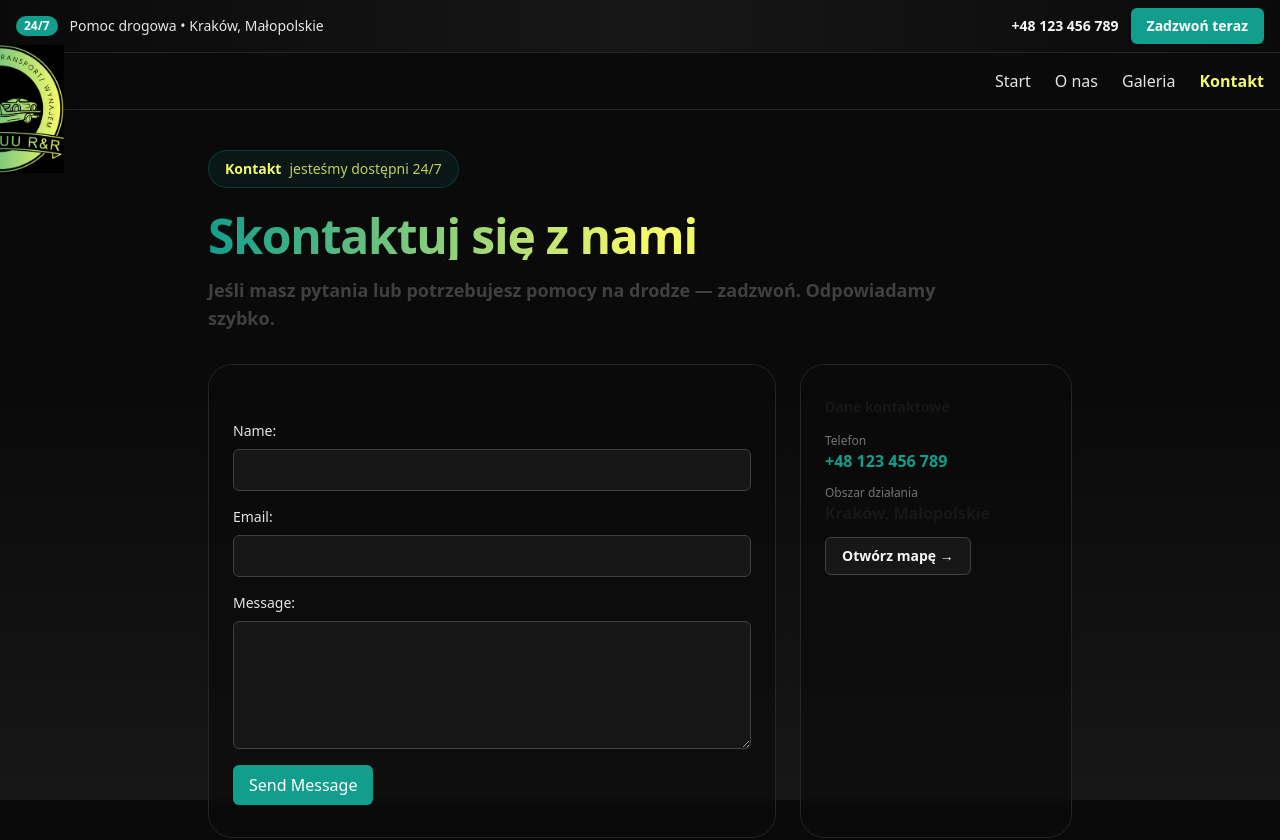
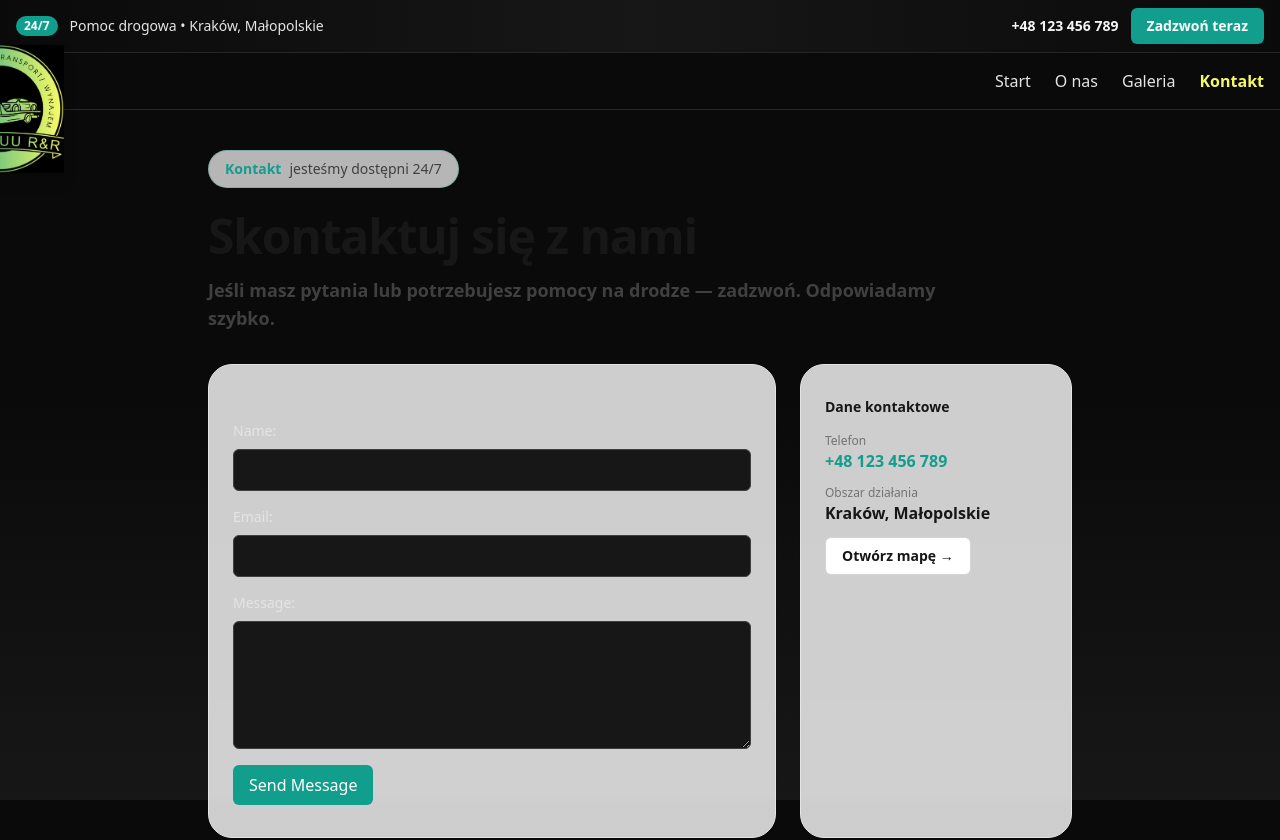
Before and after one commit to infanymous/skubisuu, a Next.js app: page /contact in a window 1280 px wide. Shown: the top 840 px of the page. Built offline with nearby package versions, Linux system fonts and the light colour scheme.

Commit message:
changes to text

```diff
--- a/src/app/about/page.tsx
+++ b/src/app/about/page.tsx
@@ -7,19 +7,19 @@ const AboutPage = () => {
     return (
         <div className="about-page">
             <div className="mx-auto max-w-5xl">
-                <div className="inline-flex items-center gap-2 rounded-full border border-primary/25 bg-primary/10 px-4 py-2 text-sm text-secondary">
+                <div className="inline-flex items-center gap-2 rounded-full border border-primary/30 bg-white/70 backdrop-blur px-4 py-2 text-sm text-primary">
                     <span className="font-semibold">O nas</span>
-                    <span className="text-secondary/80">poznaj Skubisuu Racing &amp; Rent</span>
+                    <span className="text-neutral-700">poznaj Skubisuu Racing &amp; Rent</span>
                 </div>
 
-                <h1 className="mt-6 text-4xl sm:text-5xl font-extrabold tracking-tight leading-[1.05] mb-2 bg-gradient-to-r from-primary via-secondary to-secondary bg-clip-text text-transparent">
+                <h1 className="mt-6 text-4xl sm:text-5xl font-extrabold tracking-tight text-neutral-900">
                     Kim jesteśmy?
                 </h1>
                 <p className="mt-4 text-lg font-semibold text-neutral-700 max-w-3xl">
                     Szybka pomoc drogowa, holowanie i wsparcie po kolizji — 24/7.
                 </p>
 
-                <div className="mt-8 rounded-3xl border border-neutral-800 bg-neutral-950/60 backdrop-blur-sm px-6 py-8 shadow-sm">
+                <div className="mt-8 rounded-3xl border border-neutral-200 bg-white/80 backdrop-blur-sm px-6 py-8 shadow-sm">
                     <div className="space-y-4 text-neutral-700 leading-relaxed">
                         <p>
                             Welcome to our company! We are dedicated to providing the best services to our clients.
@@ -42,7 +42,7 @@ const AboutPage = () => {
                         </a>
                         <Link
                             href="/gallery"
-                            className="inline-flex items-center justify-center rounded-md border border-neutral-700 bg-neutral-900 px-6 py-3 text-neutral-100 font-semibold hover:bg-neutral-800"
+                            className="inline-flex items-center justify-center rounded-md border border-neutral-300 bg-white px-6 py-3 text-neutral-900 font-semibold hover:bg-neutral-50"
                         >
                             Zobacz realizacje
                         </Link>
--- a/src/app/contact/page.tsx
+++ b/src/app/contact/page.tsx
@@ -10,12 +10,12 @@ const ContactPage = () => {
     return (
         <div className="contact-page">
             <div className="mx-auto max-w-5xl">
-                <div className="inline-flex items-center gap-2 rounded-full border border-primary/25 bg-primary/10 px-4 py-2 text-sm text-secondary">
+                <div className="inline-flex items-center gap-2 rounded-full border border-primary/30 bg-white/70 backdrop-blur px-4 py-2 text-sm text-primary">
                     <span className="font-semibold">Kontakt</span>
-                    <span className="text-secondary/80">jesteśmy dostępni 24/7</span>
+                    <span className="text-neutral-700">jesteśmy dostępni 24/7</span>
                 </div>
 
-                <h1 className="mt-6 text-4xl sm:text-5xl font-extrabold tracking-tight leading-[1.05] mb-2 bg-gradient-to-r from-primary via-secondary to-secondary bg-clip-text text-transparent">
+                <h1 className="mt-6 text-4xl sm:text-5xl font-extrabold tracking-tight text-neutral-900">
                     Skontaktuj się z nami
                 </h1>
                 <p className="mt-4 text-lg font-semibold text-neutral-700 max-w-3xl">
@@ -23,7 +23,7 @@ const ContactPage = () => {
                 </p>
 
                 <div className="mt-8 grid grid-cols-1 lg:grid-cols-3 gap-6">
-                    <div className="lg:col-span-2 rounded-3xl border border-neutral-800 bg-neutral-950/60 backdrop-blur-sm px-6 py-8 shadow-sm">
+                    <div className="lg:col-span-2 rounded-3xl border border-neutral-200 bg-white/80 backdrop-blur-sm px-6 py-8 shadow-sm">
                         <form>
                             <div>
                                 <label htmlFor="name">Name:</label>
@@ -41,7 +41,7 @@ const ContactPage = () => {
                         </form>
                     </div>
 
-                    <div className="rounded-3xl border border-neutral-800 bg-neutral-950/60 backdrop-blur-sm px-6 py-8 shadow-sm">
+                    <div className="rounded-3xl border border-neutral-200 bg-white/80 backdrop-blur-sm px-6 py-8 shadow-sm">
                         <div className="text-sm font-semibold text-neutral-900">Dane kontaktowe</div>
                         <div className="mt-4 space-y-3 text-neutral-700">
                             <div>
@@ -56,7 +56,7 @@ const ContactPage = () => {
                             </div>
                             <div>
                                 <a
-                                    className="inline-flex items-center justify-center rounded-md border border-neutral-700 bg-neutral-900 px-4 py-2 text-sm font-semibold text-neutral-100 hover:bg-neutral-800"
+                                    className="inline-flex items-center justify-center rounded-md border border-neutral-300 bg-white px-4 py-2 text-sm font-semibold text-neutral-900 hover:bg-neutral-50"
                                     href={mapsHref}
                                     target="_blank"
                                     rel="noreferrer"
--- a/src/app/gallery/page.tsx
+++ b/src/app/gallery/page.tsx
@@ -26,18 +26,18 @@ const GalleryPage = () => {
     return (
 		<div className="gallery-container">
 			<div className="mx-auto max-w-5xl">
-				<div className="inline-flex items-center gap-2 rounded-full border border-primary/25 bg-primary/10 px-4 py-2 text-sm text-secondary">
+				<div className="inline-flex items-center gap-2 rounded-full border border-primary/30 bg-white/70 backdrop-blur px-4 py-2 text-sm text-primary">
 					<span className="font-semibold">Galeria</span>
-					<span className="text-secondary/80">zobacz nasze realizacje</span>
+					<span className="text-neutral-700">zobacz nasze realizacje</span>
 				</div>
 
-				<h1 className="mt-6 text-4xl sm:text-5xl font-extrabold tracking-tight leading-[1.05] mb-2 bg-gradient-to-r from-primary via-secondary to-secondary bg-clip-text text-transparent">
+				<h1 className="mt-6 text-4xl sm:text-5xl font-extrabold tracking-tight text-neutral-900">
 					Nasza galeria
 				</h1>
 				<p className="mt-4 text-lg font-semibold text-neutral-700 max-w-3xl">
 					Witamy w naszej galerii, gdzie na bieżąco dodajemy fotki z naszych akcji!
 				</p>
-				<div className="mt-8 rounded-3xl border border-neutral-800 bg-neutral-950/60 backdrop-blur-sm px-5 py-6 shadow-sm">
+				<div className="mt-8 rounded-3xl border border-neutral-200 bg-white/80 backdrop-blur-sm px-5 py-6 shadow-sm">
 					<div className="mb-5 flex flex-col gap-3 sm:flex-row sm:items-center sm:justify-between">
 						<div className="text-sm text-neutral-600">
 							Kliknij zdjęcie, aby otworzyć podgląd.
```
